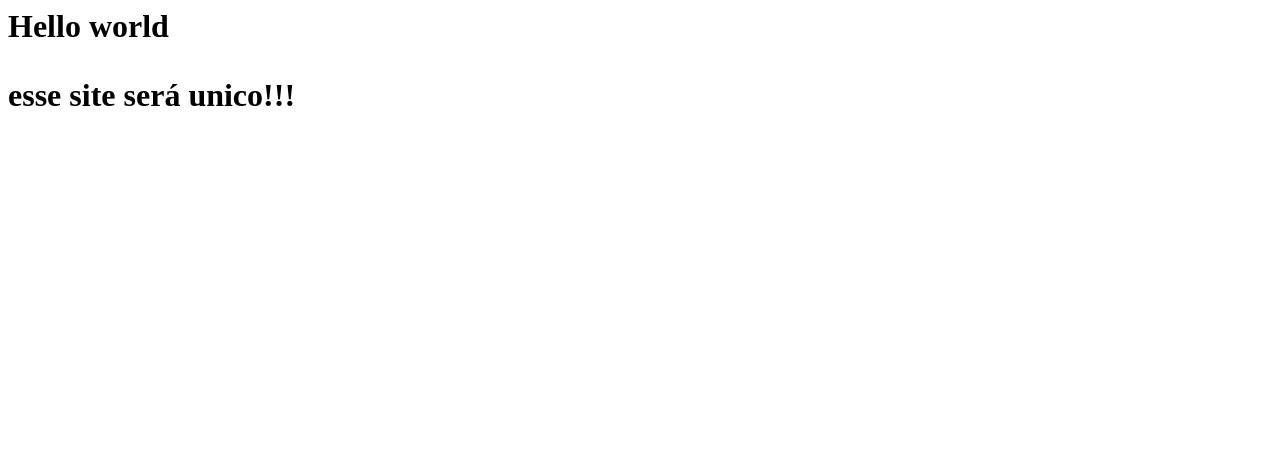
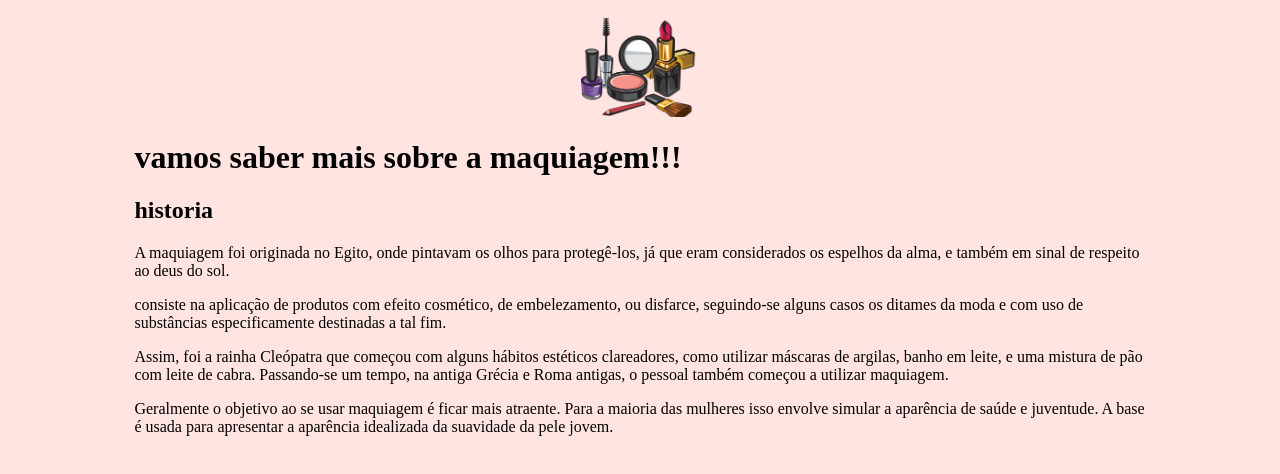
Before and after one commit to izaperezx/meuprimeirosite, a plain HTML site: page index.html in a window 1280 px wide. Drawn offline with Linux system fonts and the light colour scheme.

Commit message:
versao imagens alinhamento css

```diff
--- /dev/null
+++ b/css/estilo.css
@@ -0,0 +1,16 @@
+body{
+    background-color:#FFE4E1;
+}
+
+img{
+    width: 10%;
+}
+
+figure{
+    text-align: center;
+}
+
+.container{
+    width: 80%;
+    margin: auto;
+}
--- a/index.html
+++ b/index.html
@@ -1,10 +1,19 @@
 <html>
     <head>
-        <title>Meu primeiro site</title>
+        <title>maquiagem dicas ip</title>
+        <link rel="stylesheet" href="css/estilo.css">
     </head>
     <body>
-        <h1>Hello world
-            <p>esse site será unico!!!</p>
-        </h1>
+        <figure>
+            <img src="img/logo.png" alt="">
+        </figure>
+        <div class="container">
+            <h1>vamos saber mais sobre a maquiagem!!!</h1>
+            <h2>historia</h2>
+            <p>A maquiagem foi originada no Egito, onde pintavam os olhos para protegê-los, já que eram considerados os espelhos da alma, e também em sinal de respeito ao deus do sol. </p>
+            <p>consiste na aplicação de produtos com efeito cosmético, de embelezamento, ou disfarce, seguindo-se alguns casos os ditames da moda e com uso de substâncias especificamente destinadas a tal fim.</p>
+            <p>Assim, foi a rainha Cleópatra que começou com alguns hábitos estéticos clareadores, como utilizar máscaras de argilas, banho em leite, e uma mistura de pão com leite de cabra. Passando-se um tempo, na antiga Grécia e Roma antigas, o pessoal também começou a utilizar maquiagem.</p>
+            <p>Geralmente o objetivo ao se usar maquiagem é ficar mais atraente. Para a maioria das mulheres isso envolve simular a aparência de saúde e juventude. A base é usada para apresentar a aparência idealizada da suavidade da pele jovem.</p>
+        </div>
     </body>
 </html>
```
Also changed, not shown: img/logo.png (added).
